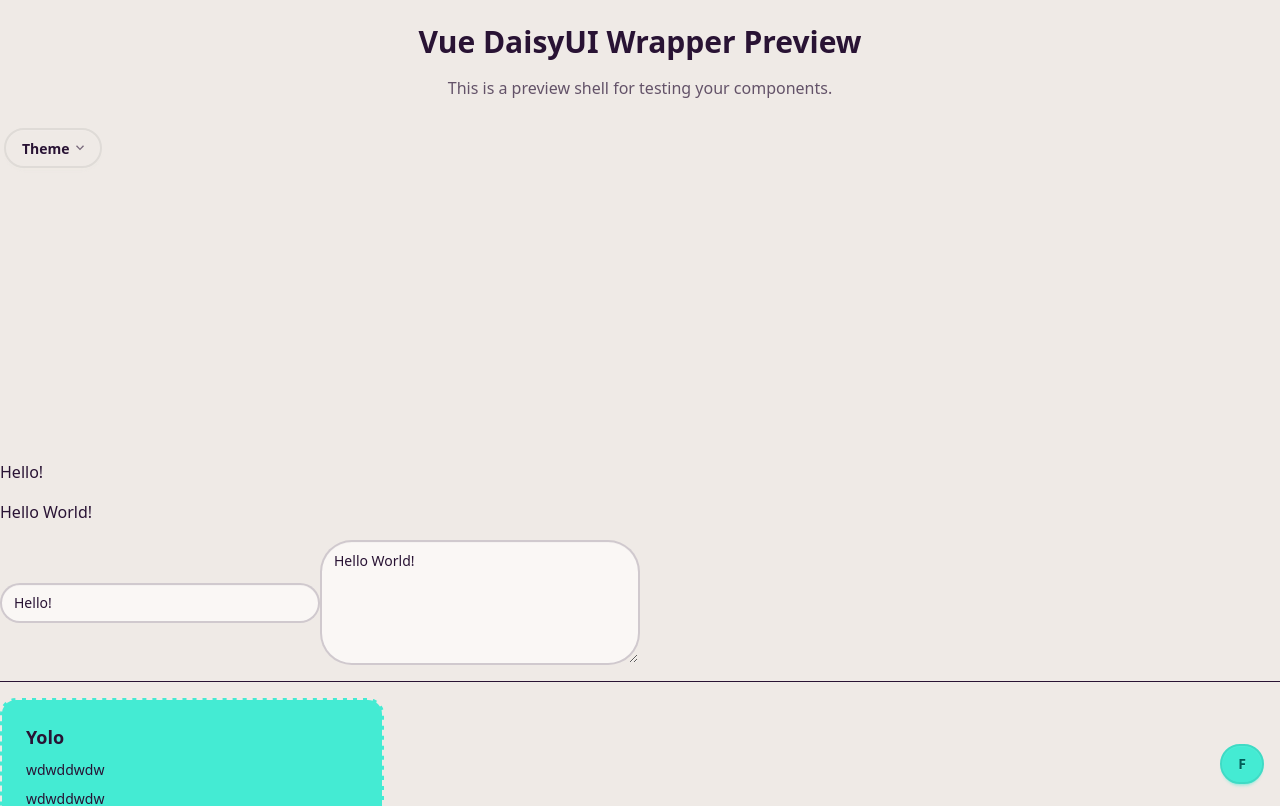
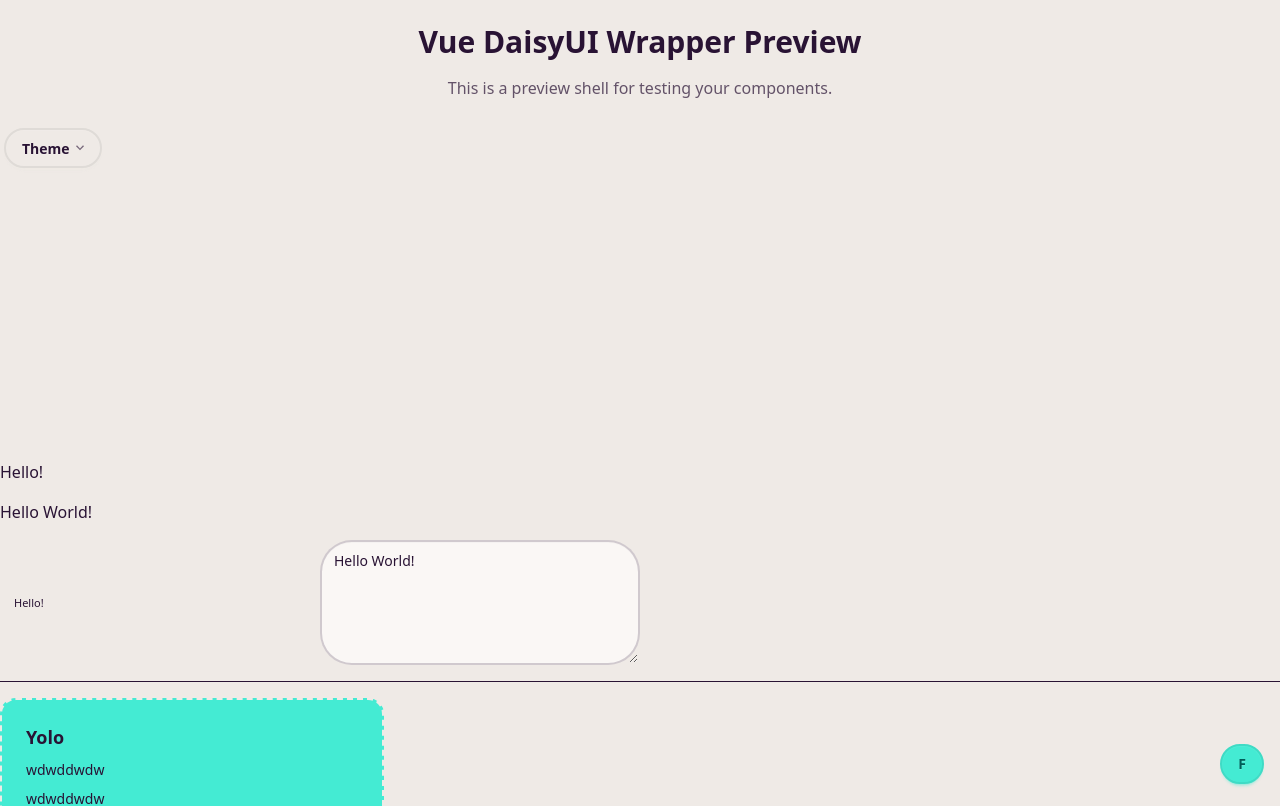
Before and after one commit to BenLehr/DaiVee, a Vue app: page / in a window 1280 px wide. Shown: the top 806 px of the page. Built offline with nearby package versions, Linux system fonts and the light colour scheme.

Commit message:
Rename "style" to "componentStyle" in Input component
Updated property and variant naming for clarity and consistency. Adjusted corresponding usage in previews and added example updates to demonstrate new naming and functionality.

```diff
--- a/src/components/input/Input.vue
+++ b/src/components/input/Input.vue
@@ -4,7 +4,7 @@ import {useVariantClasses} from "@/composables/useVariantClasses";
 import {inputVariants, InputVariants} from "./index";
 
 const props = defineProps<{
-    style?: InputVariants['style']
+    componentStyle?: InputVariants['componentStyle']
     color?: InputVariants['color']
     size?: InputVariants['size']
     class?: HTMLAttributes['class']
--- a/src/components/input/index.ts
+++ b/src/components/input/index.ts
@@ -6,7 +6,7 @@ export const inputVariants = cva(
     'input',
     {
         variants: {
-            style: {
+            componentStyle: {
                 default: '',
                 ghost: 'input-ghost',
             },
@@ -32,7 +32,7 @@ export const inputVariants = cva(
         defaultVariants: {
             color: 'default',
             size: 'md',
-            style: 'default',
+            componentStyle: 'default',
         },
     },
 )
--- a/src/previews/ExampleForm.vue
+++ b/src/previews/ExampleForm.vue
@@ -7,6 +7,11 @@ import Textarea from "@/previews/Textarea.vue";
 const textInputContent = ref('Hello!')
 const textareaContent = ref('Hello World!')
 
+const onInput = (event: Event) => {
+    const target = event.target as HTMLInputElement;
+    alert(target.value)
+}
+
 </script>
 
 <template>
@@ -15,8 +20,8 @@ const textareaContent = ref('Hello World!')
     <p v-html="textareaContent"></p>
 
     <form>
-        <TextInput v-model="textInputContent" ></TextInput>
-        <Textarea v-model="textareaContent" :rows="5" ></Textarea>
+        <TextInput v-model="textInputContent" readonly></TextInput>
+        <Textarea v-model="textareaContent" :rows="5"></Textarea>
     </form>
 
 </template>
--- a/src/previews/TextInput.vue
+++ b/src/previews/TextInput.vue
@@ -26,6 +26,9 @@ const onInput = (event: Event) => {
            :value="modelValue"
            :readonly="readonly"
            @input="onInput"
+           size="xs"
+           color="secondary"
+           component-style="ghost"
     ></Input>
 </template>
 
```
